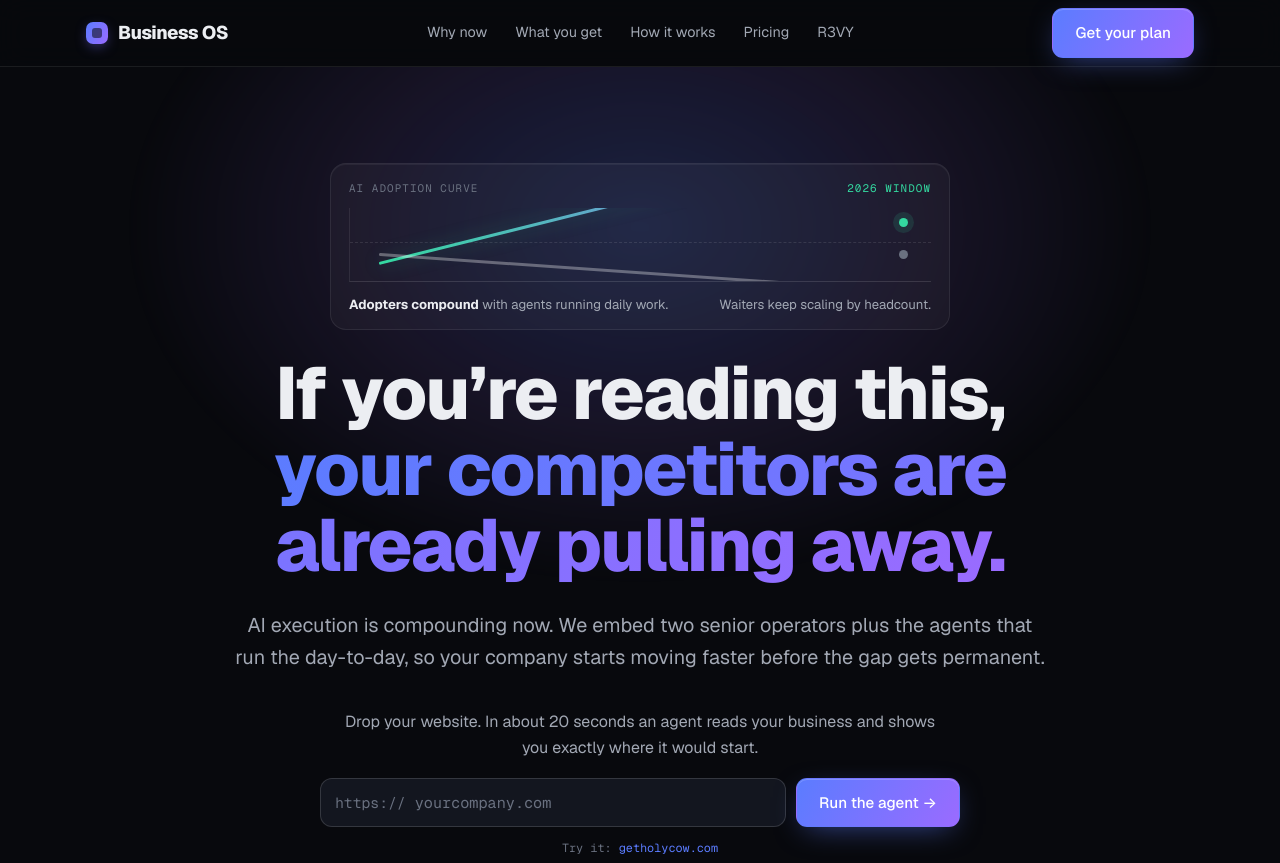
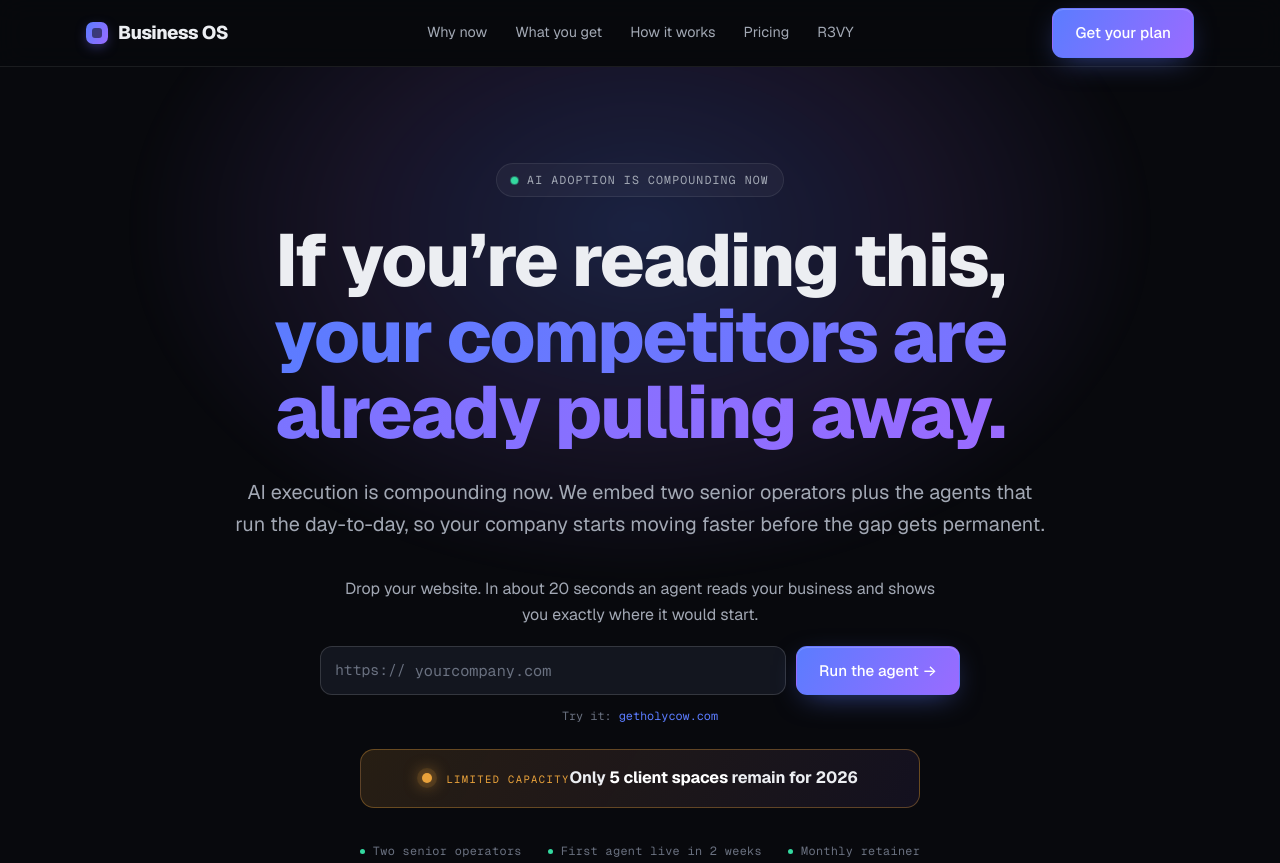
Before and after one commit to nipez/business-os-glimpse, a website: page public/index.html in a window 1280 px wide. Shown: the top 863 px of the page. Drawn offline with nearby package versions, Linux system fonts and the light colour scheme.

Commit message:
Remove hero adoption graphic

```diff
--- a/public/index.html
+++ b/public/index.html
@@ -75,19 +75,6 @@
   .badge{display:inline-flex;align-items:center;gap:9px;font-family:var(--font-mono);font-size:.72rem;letter-spacing:.1em;text-transform:uppercase;color:var(--dim);background:rgba(255,255,255,.04);border:1px solid var(--border);padding:7px 14px;border-radius:999px}
   .badge .live{width:7px;height:7px;border-radius:50%;background:var(--signal);box-shadow:0 0 0 0 rgba(52,217,160,.55);animation:beat 2.4s infinite}
   @keyframes beat{0%{box-shadow:0 0 0 0 rgba(52,217,160,.5)}70%{box-shadow:0 0 0 8px rgba(52,217,160,0)}100%{box-shadow:0 0 0 0 rgba(52,217,160,0)}}
-  .adoption-gap{width:min(620px,100%);margin:0 auto 24px;padding:16px 18px 14px;background:rgba(255,255,255,.035);border:1px solid var(--border);border-radius:16px;box-shadow:inset 0 1px 0 rgba(255,255,255,.05)}
-  .gap-label{display:flex;align-items:center;justify-content:space-between;gap:14px;font-family:var(--font-mono);font-size:.68rem;letter-spacing:.1em;text-transform:uppercase;color:var(--faint);margin-bottom:11px}
-  .gap-label .now{color:var(--signal)}
-  .gap-chart{position:relative;height:74px;border-bottom:1px solid rgba(255,255,255,.12);border-left:1px solid rgba(255,255,255,.08);overflow:hidden}
-  .gap-chart::before{content:"";position:absolute;left:0;right:0;top:34px;border-top:1px dashed rgba(255,255,255,.1)}
-  .gap-line{position:absolute;left:5%;right:5%;height:3px;border-radius:999px;transform-origin:left center}
-  .gap-line.adopt{bottom:16px;background:linear-gradient(90deg,#34D9A0,#9A6BFF);transform:rotate(-14deg);box-shadow:0 0 18px rgba(52,217,160,.35)}
-  .gap-line.wait{bottom:25px;background:rgba(255,255,255,.32);transform:rotate(4deg)}
-  .gap-dot{position:absolute;right:4%;width:9px;height:9px;border-radius:50%}
-  .gap-dot.adopt{top:10px;background:var(--signal);box-shadow:0 0 0 6px rgba(52,217,160,.12)}
-  .gap-dot.wait{bottom:22px;background:var(--faint)}
-  .gap-caption{display:flex;justify-content:space-between;gap:14px;margin-top:12px;font-size:.82rem;color:var(--dim)}
-  .gap-caption b{color:var(--text)}
   .hero h1{font-size:clamp(2.6rem,6.4vw,4.6rem);font-weight:800;max-width:16ch;margin:26px auto 0}
   .hero .lede{font-size:clamp(1.05rem,1.7vw,1.24rem);color:var(--dim);max-width:62ch;margin:26px auto 0}
   .hero .lede b{color:var(--text);font-weight:600}
@@ -332,7 +319,6 @@
     .glimpse-form .btn{width:100%}
     .capacity-hero{align-items:flex-start;text-align:left}
     .capacity-hero .main{display:block}
-    .gap-caption{flex-direction:column;text-align:left}
   }
   @media (prefers-reduced-motion:reduce){
     *{animation:none!important}
@@ -367,16 +353,7 @@
   <!-- HERO -->
   <section class="hero">
     <div class="wrap">
-      <div class="adoption-gap" aria-label="AI adoption gap">
-        <div class="gap-label"><span>AI adoption curve</span><span class="now">2026 window</span></div>
-        <div class="gap-chart">
-          <span class="gap-line adopt"></span>
-          <span class="gap-line wait"></span>
-          <span class="gap-dot adopt"></span>
-          <span class="gap-dot wait"></span>
-        </div>
-        <div class="gap-caption"><span><b>Adopters compound</b> with agents running daily work.</span><span>Waiters keep scaling by headcount.</span></div>
-      </div>
+      <span class="badge"><span class="live"></span>AI adoption is compounding now</span>
       <h1>If you’re reading this, <span class="grad-text">your competitors are already pulling away.</span></h1>
       <p class="lede">AI execution is compounding now. We embed two senior operators plus the agents that run the day-to-day, so your company starts moving faster before the gap gets permanent.</p>
       <div class="glimpse-lab" id="glimpse-lab">
```
